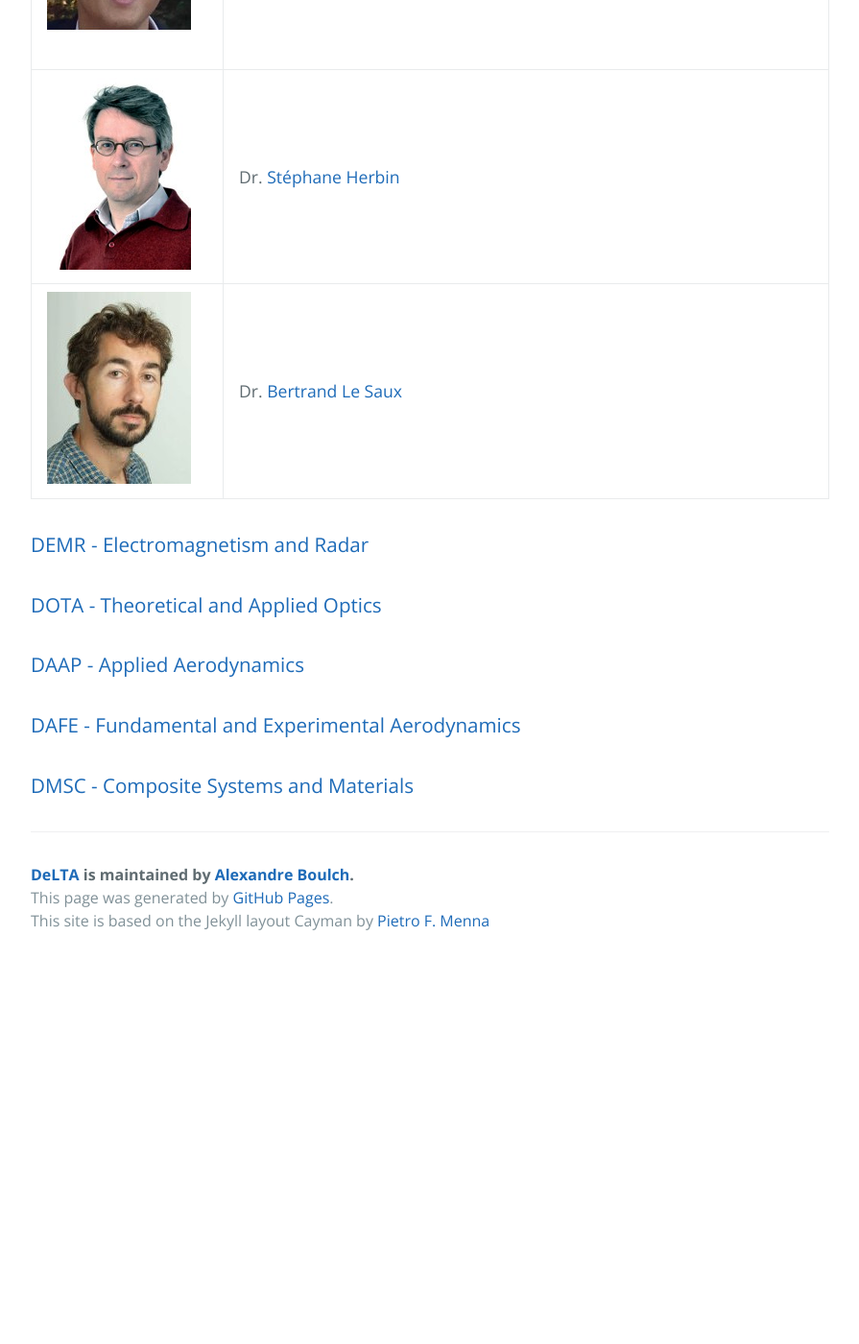
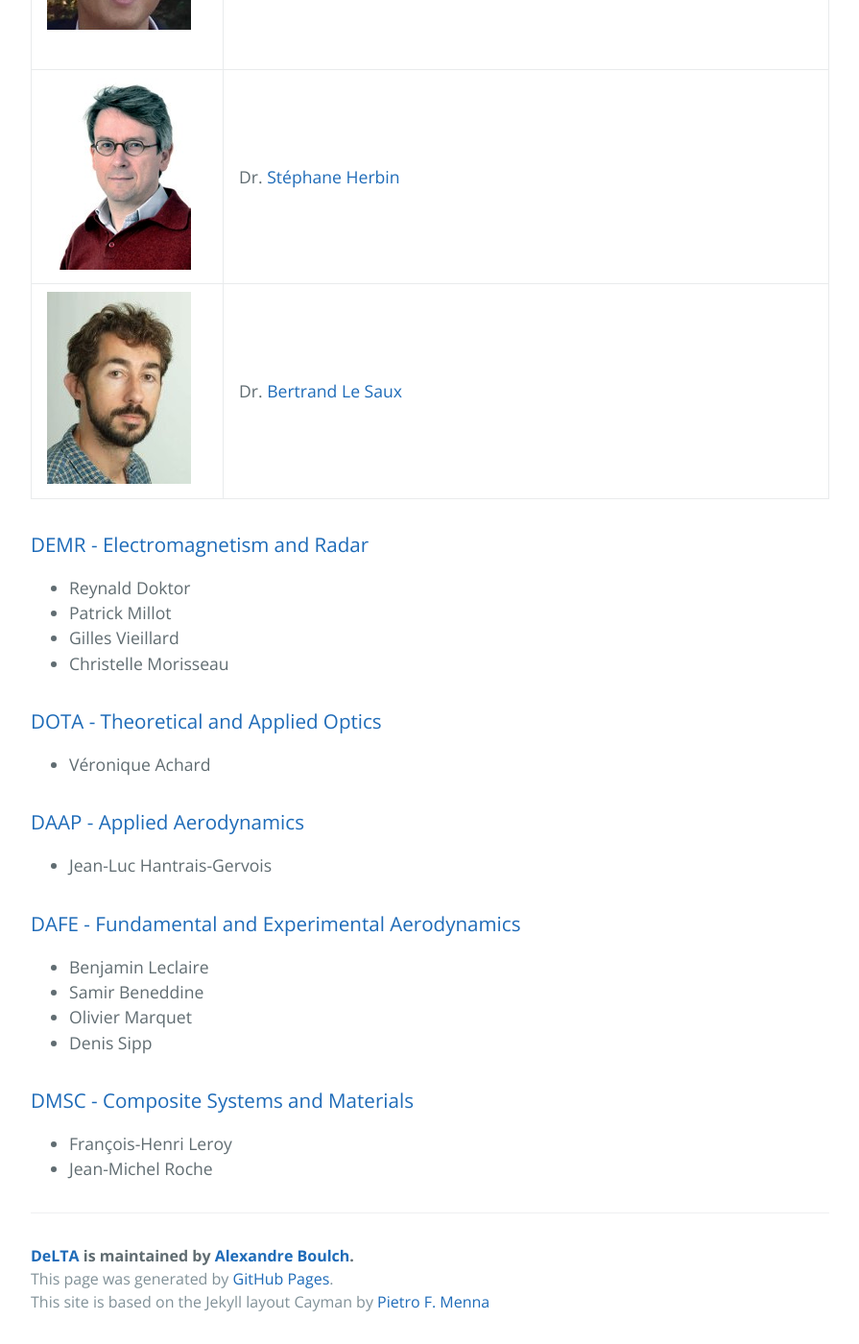
Before and after one commit to delta-onera/delta-onera.github.io, a Jekyll site: the page built from pages/team.md, in a window 1280 px wide and 1400 px high, scrolled down 1136 px. Shown: the whole window at 96% size, without its empty margins (192-1087 px from the left). Built offline with Jekyll 4.4.1, drawn with Linux system fonts in a browser that asks for light colours; our own code applies the rules of GitHub Pages for plain Markdown files; before the commit the page ends 2139 px from its top, so only the background shows below that.

Commit message:
Update team.md

```diff
--- a/pages/team.md
+++ b/pages/team.md
@@ -29,10 +29,27 @@ The team regroups researchers from different fields from image processing and ma
 
 ### [DEMR - Electromagnetism and Radar](http://www.onera.fr/en/demr)
 
+* Reynald Doktor
+* Patrick Millot
+* Gilles Vieillard
+* Christelle Morisseau
+
 ### [DOTA - Theoretical and Applied Optics](http://www.onera.fr/en/dota)
+
+* Véronique Achard
 
 ### [DAAP - Applied Aerodynamics](http://www.onera.fr/en/daap)
 
+* Jean-Luc Hantrais-Gervois
+
 ### [DAFE - Fundamental and Experimental Aerodynamics](http://www.onera.fr/en/dafe)
 
+* Benjamin Leclaire
+* Samir Beneddine
+* Olivier Marquet
+* Denis Sipp
+
 ### [DMSC - Composite Systems and Materials](http://www.onera.fr/en/dmsc)
+
+* François-Henri Leroy
+* Jean-Michel Roche
```
